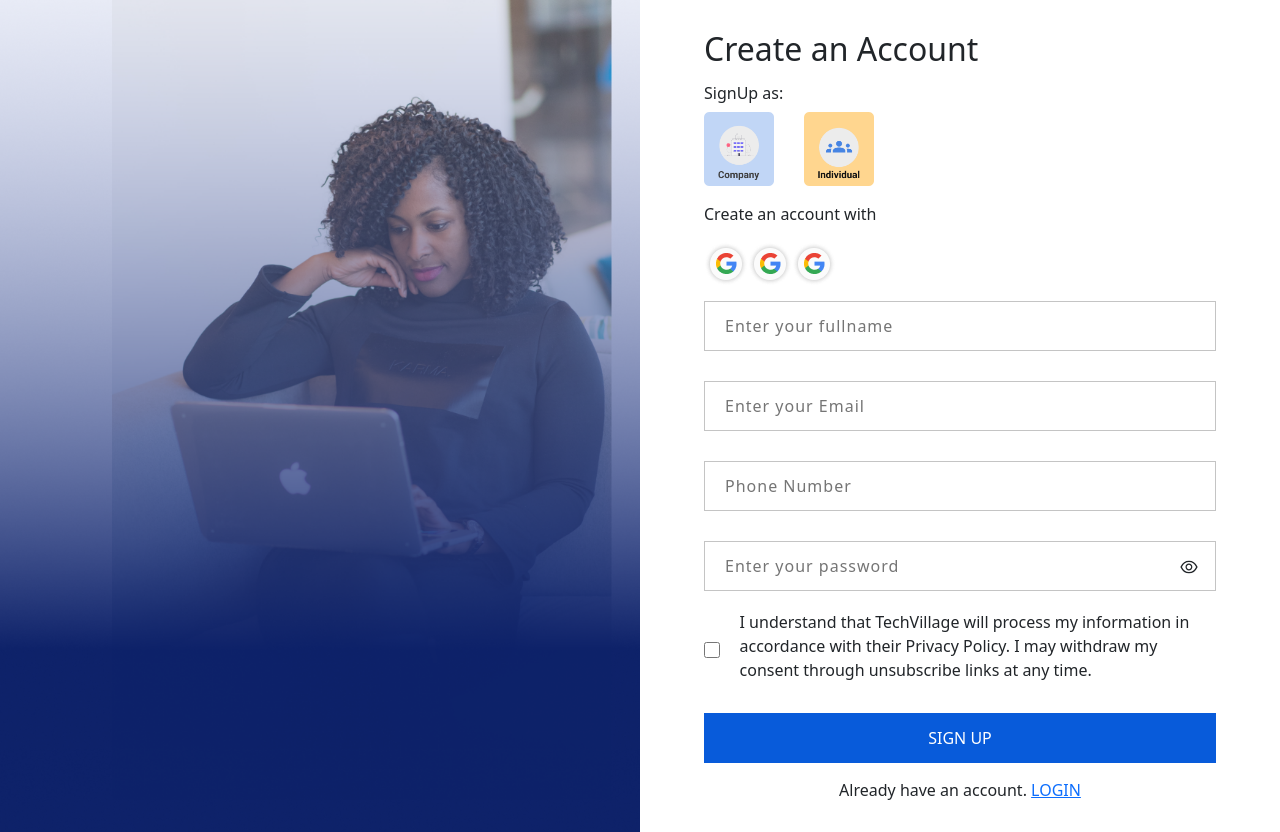
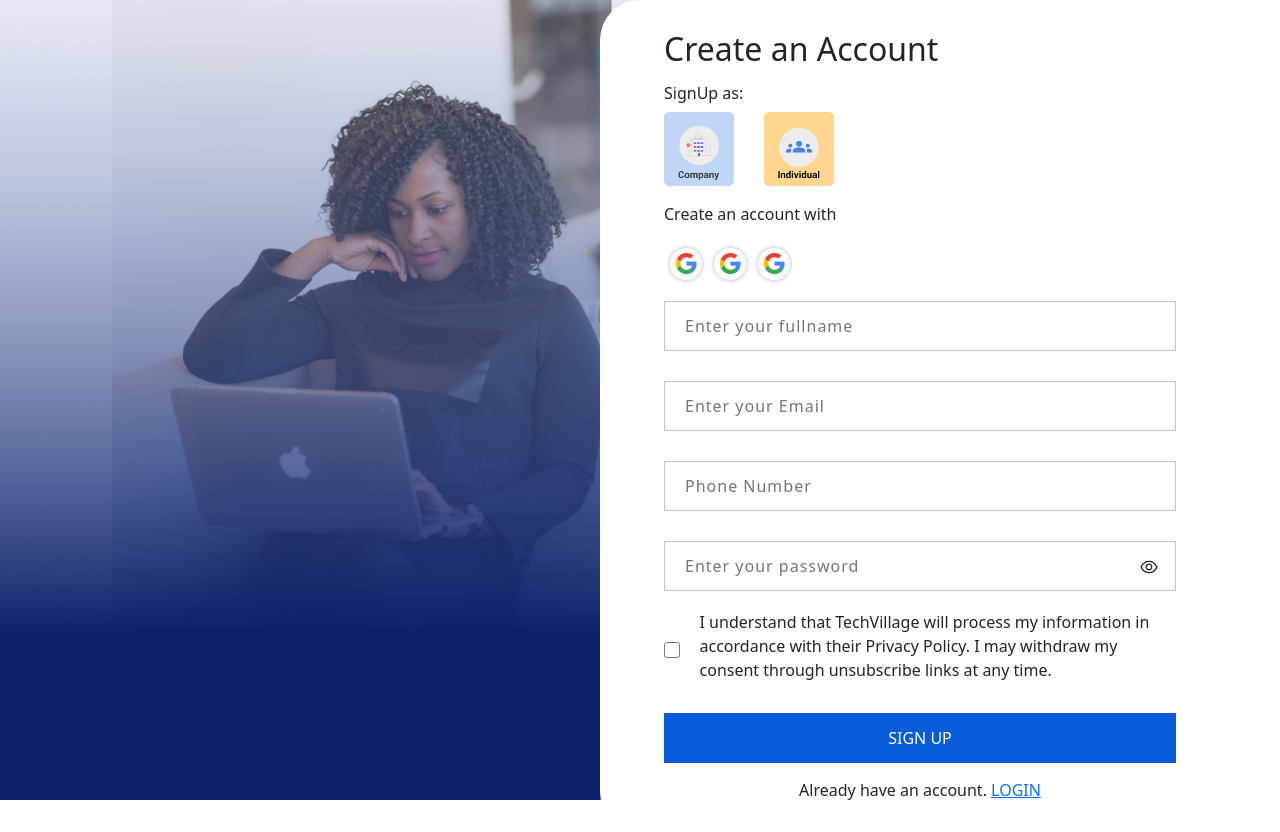
Before and after one commit to Echub-Africa/EChub-react-node, a React (Create React App) app: page /sign in a window 1280 px wide. Built offline with nearby package versions, Linux system fonts and the light colour scheme.

Commit message:
made the normal signup page

```diff
--- /dev/null
+++ b/src/pages/NormalSign.css
@@ -0,0 +1,24 @@
+body{
+    max-height: 100vh !important;
+    max-width: 100%;
+
+}
+ .form-input{
+    min-height: 100vh !important;
+    border-top-left-radius: 40px;
+    border-bottom-left-radius: 40px;
+    max-width: 50%;
+    background-color: white;
+    position: absolute;
+    z-index: 2;
+    right: 40px;
+}
+.form-img{
+    position: absolute;
+    width: 40%;
+    z-index: 1;
+}
+.form-img img{
+height: 100vh;
+width: 100%;
+}
--- a/src/pages/NormalSign.jsx
+++ b/src/pages/NormalSign.jsx
@@ -1,8 +1,109 @@
-import React from 'react'
+import React, { useState } from 'react'
+import './NormalSign.css'
+import sign from '../assets/sign6.png'
+import { ToastContainer, toast } from 'react-toastify';
+import { Link } from 'react-router-dom'
 
 const NormalSign = () => {
+    // SETTING PASSWORD VISIBILITY
+  const [passwordShown, setPasswordShown] = useState(false);
+  const togglePassword = () => {
+    setPasswordShown(!passwordShown);
+  };
+
+  // VALIDATING THE FORM
+  const[form, setForm] = useState({
+    name : '',
+    email : '',
+    password : ''
+  })
+  const HandleChange = (e) =>{
+    setForm({
+        ...form,
+        [e.target.name] : e.target.value
+    })
+}
+function HandleSubmit(e){
+  e.preventDefault()
+
+  // STORING IN SESSION STORAGE
+  sessionStorage.setItem('user', JSON.stringify(form))
+
+  // VALIDATING
+  const regex =  /^[^\s@]+@[^\s@]+\.[^\s@]{2,}$/i;
+    if(!form?.name){
+        toast.error('username is required')
+    }
+    if(!form?.password){
+        toast.error('password is required')
+    }
+    else if(form?.password.length < 4){
+        toast.error("password must be more than 4 characters")
+    }
+    else if(form?.password.length > 10){
+        toast.error("password must be less than 10 characters")
+    }
+    if(!form?.email){
+        toast.error('Email is required!');
+    }
+    else if (!regex.test(form?.email)) {
+        toast.error("This is not a valid email format!")
+  }
+  // REDIRECTION
+  else{
+    toast.success('You have successfully signed in')
+    setInterval(()=>{
+        window.location = './login'
+    },2000)
+}
+}
   return (
-    <div>NormalSign</div>
+    <div className='d-flex'>
+    <div className='form-img'>
+        <img src={sign} />
+    </div>
+    <div className='form-input'>
+    <ToastContainer />
+    <form onSubmit={HandleSubmit}>
+          <div className='text-center'>
+              <h1>Create an Account </h1>
+              <h3></h3>
+          </div>
+        <div className='d-flex justify-content-between'>
+          <input type='text' style={{'width': '45%'}} name = 'name' onChange={HandleChange} placeholder='Company Name'/>
+          <input type="text" style={{'width': '45%'}}/>
+        </div>
+        <div className='d-flex justify-content-between'>
+          <input  name = 'email' style={{'width': '45%'}} onChange={HandleChange} placeholder='Company Email'/>
+          <input type="number" style={{'width': '45%'}} placeholder='Phone Number' />
+        </div>
+        <div className='d-flex justify-content-between'>
+            <input type="text" style={{'width': '45%'}} placeholder='Contact Address' />
+            <select placeholder= 'country' style={{'width': '45%'}}>
+                <option value=""></option>
+                <option value="Nigeria">Nigeria</option>
+                <option value="Ghana">Ghana</option>
+                <option value="Australia">Australia</option>
+                <option value="Kenya">Kenya</option>
+                <option value="USA">America</option>
+                    </select>
+                </div>
+        <div className='d-flex'>
+          <input type="checkbox" style={{'width': '40px', 'marginRight': '20px'}} />
+        <p>I understand that TechVillage  will process my information in accordance with
+          their Privacy Policy. I may withdraw my consent through unsubscribe links at
+          any time.
+        </p>
+        </div>
+        <div>
+          <button style={{'backgroundColor': '#085BDA', 'color':'white', 'border':'none'}}>SIGN UP</button>
+        </div>
+        <div className='text-center'>
+          <p>Already have an account. <Link to='/login'>LOGIN</Link></p>
+        </div>
+    </form>
+        </div>
+  </div>
   )
 }
 
--- a/src/pages/SignUp.css
+++ b/src/pages/SignUp.css
@@ -1,9 +1,9 @@
 .form-input{
     min-height: 100vh;
-    width: 50%;
+    min-width: 50%;
 }
 .form-img {
-    width: 50%;
+    min-width: 50%;
     min-height: 100vh;
 }
 .sign-img img{
```
Also changed, not shown: src/assets/sign6.png (added).
